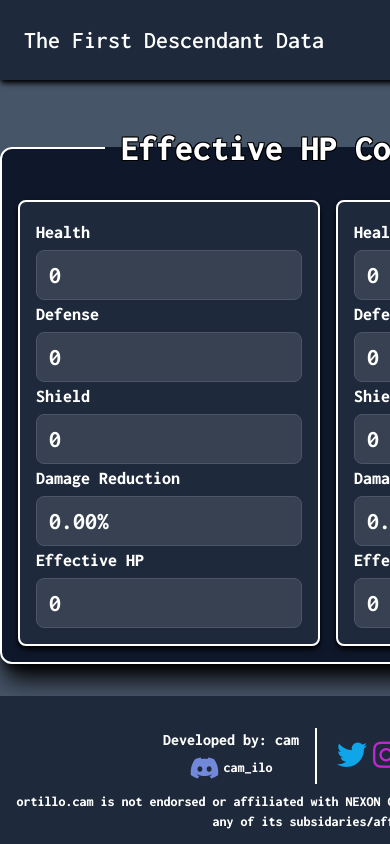
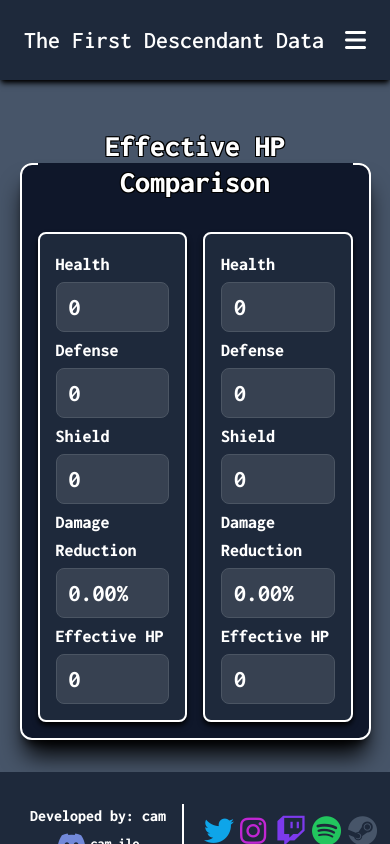
Before and after one commit to C3POrtillo/descendant, a Next.js app: page /tfd/ehp-calc in a window 390 px wide. Built offline with nearby package versions, Linux system fonts and the light colour scheme.

Commit message:
update calculator mobile styling

```diff
--- a/src/components/ehp-calc/Calculator.tsx
+++ b/src/components/ehp-calc/Calculator.tsx
@@ -2,7 +2,7 @@
 
 import type { FC } from 'react';
 
-import { getDamageReduction, getEffectiveHealth, handleKeyDown, handlePaste } from '@/components/ehp-calc/utils';
+import { getDamageReduction, getEffectiveHealth } from '@/components/ehp-calc/utils';
 import Text from '@/components/inputs/Text/Text';
 import { addSuffixToValue, delimitNumber, roundToHundreth } from '@/utils/utils';
 
@@ -51,18 +51,9 @@
   ] as const;
 
   return (
-    <fieldset className="rounded-lg border-2 border-solid border-white bg-slate-800 p-4 text-3xl shadow-md shadow-black">
+    <fieldset className="flex flex-col gap-1 rounded-lg border-2 border-solid border-white bg-slate-800 p-4 text-3xl shadow-md shadow-black md:gap-2">
       {inputMap.map(({ label, value, setState }) => (
-        <Text
-          key={label}
-          label={label}
-          value={value}
-          setState={setState}
-          type="number"
-          min={0}
-          onKeyDown={handleKeyDown}
-          onPaste={e => handlePaste(e, setState)}
-        />
+        <Text key={label} label={label} value={value} setState={setState} type="number" min={0} />
       ))}
       {displayMap.map(({ label, value }) => (
         <Text key={label} label={label} value={value} disabled />
--- a/src/components/ehp-calc/utils.tsx
+++ b/src/components/ehp-calc/utils.tsx
@@ -1,18 +1,2 @@
 export const getDamageReduction = (defense: number) => 1 - 150 / (Math.sqrt(defense) + 150);
 export const getEffectiveHealth = (maxHPShield: number, damageReduction: number) => maxHPShield / (1 - damageReduction);
-
-export const handleKeyDown = (e: React.KeyboardEvent<HTMLInputElement>) => {
-  if (e.key === '.' || e.key === ',') {
-    e.preventDefault();
-  }
-};
-
-export const handlePaste = (
-  e: React.ClipboardEvent<HTMLInputElement>,
-  setValue: React.Dispatch<React.SetStateAction<string>>,
-) => {
-  e.preventDefault();
-  const pastedData = e.clipboardData.getData('Text');
-  const processedData = pastedData.split('.')[0].replace(/\D/g, '');
-  setValue(processedData);
-};
--- a/src/components/header/TFD/Header.tsx
+++ b/src/components/header/TFD/Header.tsx
@@ -6,7 +6,7 @@
 import { paths } from '@/components/header/TFD/types';
 
 const Header: FC = () => {
-  const navLinks = paths.slice(1).map((data) => {
+  const navLinks = paths.slice(1).map(data => {
     if (data.options && data.label?.length) {
       const { label, options } = data;
 
@@ -33,9 +33,7 @@
       <div className="hidden h-14 content-center lg:flex">{homeLink}</div>
       <div className="hidden min-h-8 flex-row gap-4 lg:flex">{navLinks}</div>
       <div className="flex min-h-8 w-full flex-row lg:hidden">
-        <Accordion label={<div className="py-6 md:w-full">
-          {homeLink}
-        </div>} icon="fa-bars">
+        <Accordion label={<div className="py-6 md:w-full">{homeLink}</div>} icon="fa-bars">
           {navLinks}
         </Accordion>
       </div>
--- a/src/components/inputs/Text/Text.tsx
+++ b/src/components/inputs/Text/Text.tsx
@@ -7,12 +7,12 @@
 
 const Text: FC<TextProps> = ({ type, label, id, name, value, setState, ...props }) => (
   <div className="flex flex-col gap-1">
-    <label className="text-lg" htmlFor={id}>
+    <label className="flex text-lg" htmlFor={id}>
       {label}
       {props.required && '*'}
     </label>
     <input
-      className="rounded-lg"
+      className="flex w-full rounded-lg"
       type={type || 'text'}
       id={id}
       name={name}
--- a/src/pages/tfd/ehp-calc.tsx
+++ b/src/pages/tfd/ehp-calc.tsx
@@ -10,7 +10,7 @@
     <Header />
     <Container>
       <fieldset className="flex flex-row gap-4 rounded-xl border-2 border-solid border-white bg-slate-900 p-4 text-3xl shadow-xl shadow-black">
-        <legend className="mx-auto p-4 text-center text-4xl">
+        <legend className="mx-auto p-4 text-center text-3xl md:text-4xl">
           <h2>Effective HP Comparison</h2>
         </legend>
         <Calculator />
--- a/src/pages/tfd/external-components.tsx
+++ b/src/pages/tfd/external-components.tsx
@@ -50,8 +50,8 @@
 
   useEffect(() => {
     const currentFilter = setComponents.reduce((acc, component) => {
-      const componentType = component['external_component_equipment_type'] as ExternalComponentTypes
-      const componentTier = component['external_component_tier'] as TiersType
+      const componentType = component['external_component_equipment_type'] as ExternalComponentTypes;
+      const componentTier = component['external_component_tier'] as TiersType;
       const validComponent = filter[componentType] && filter[componentTier];
 
       if (validComponent) {
```
Also changed, not shown: src/components/accordion/Accordion.tsx (+7 -4 lines).
